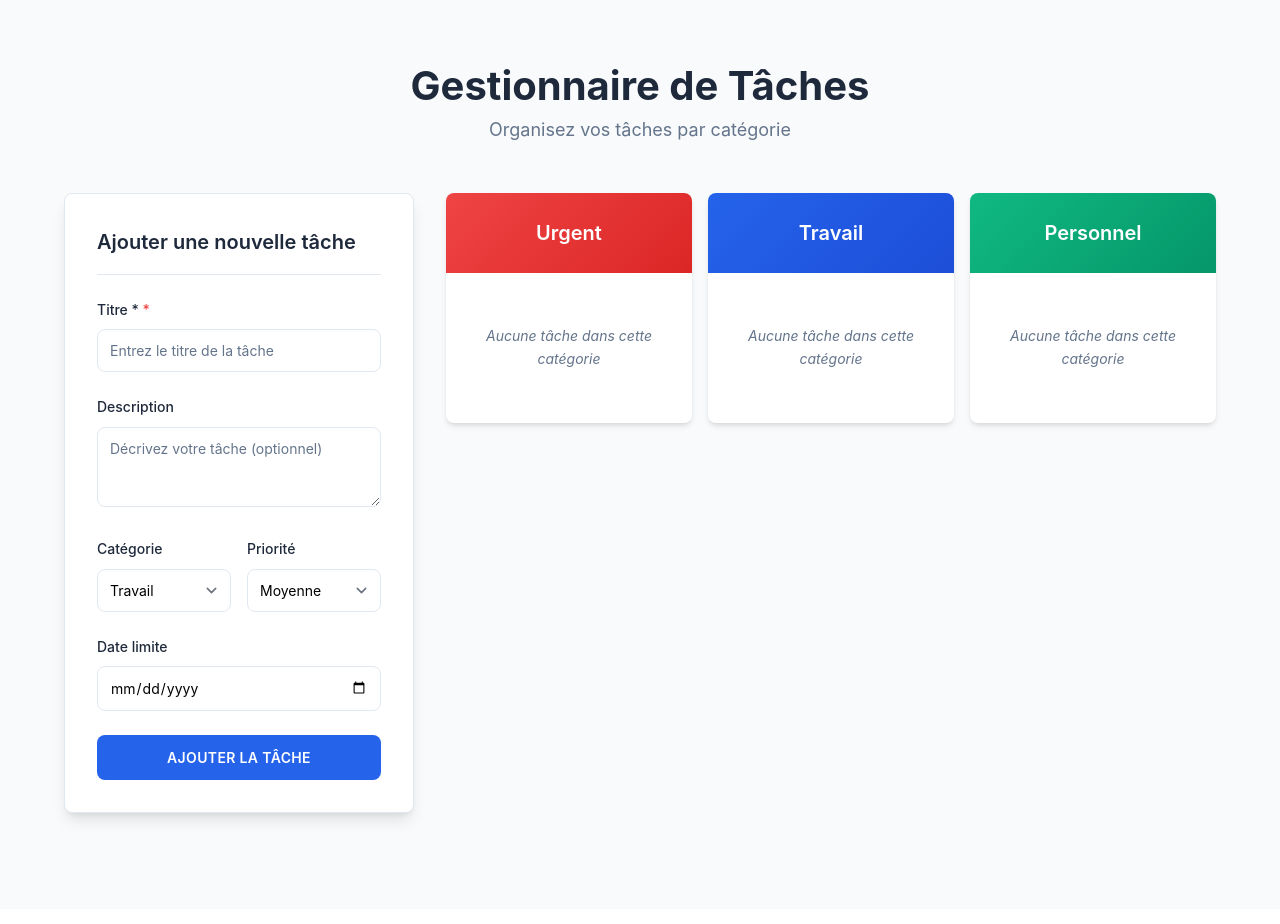
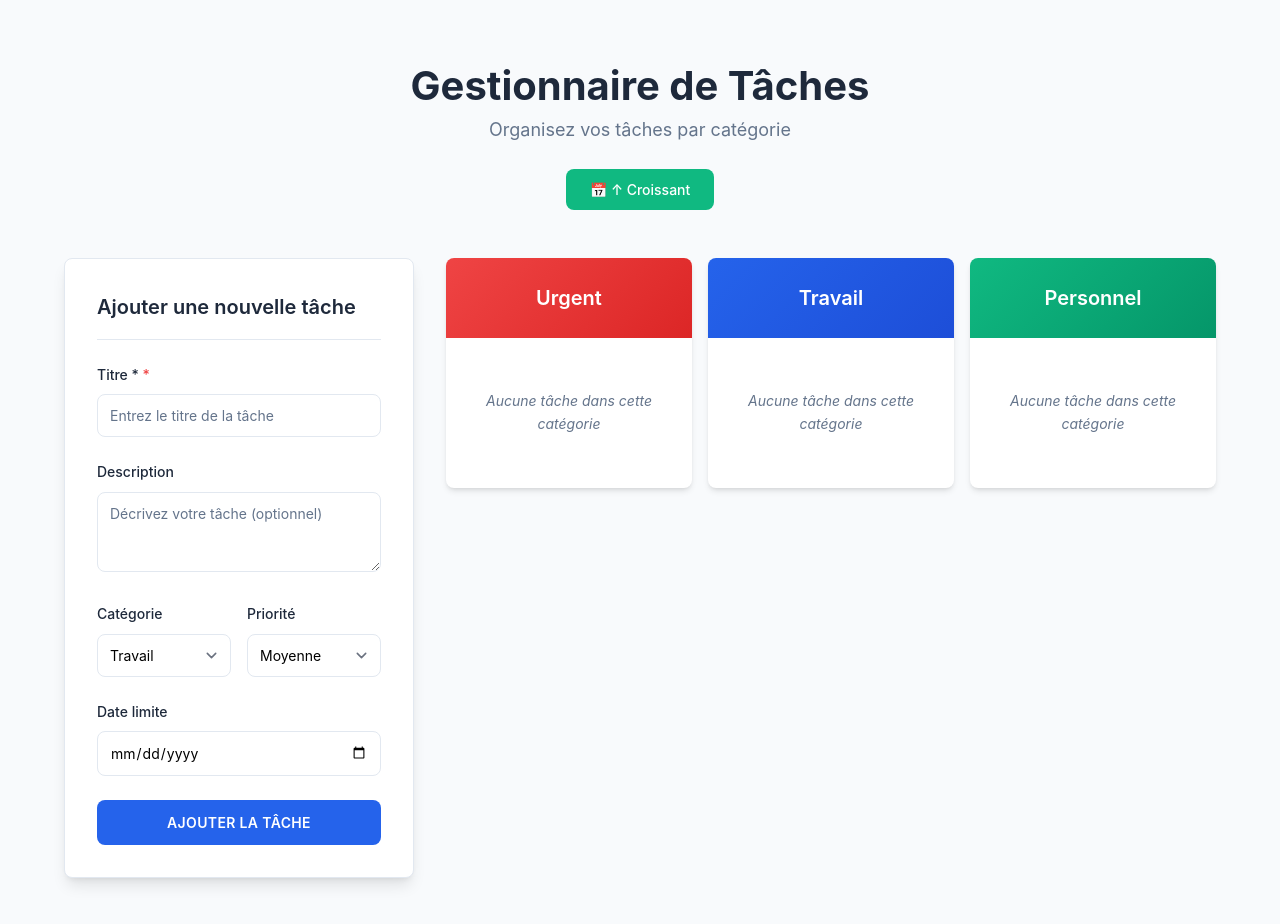
Before and after one commit to fredericlauss/courscss, a React (Vite) app in the folder task-manager/: page / in a window 1280 px wide. Shown: the top 924 px of the page. Built offline with nearby package versions, Linux system fonts and the light colour scheme.

Commit message:
Add sorting functionality to TaskManager component; introduce sort button with styles and update task filtering logic based on due dates.

```diff
--- a/task-manager/src/components/TaskManager.css
+++ b/task-manager/src/components/TaskManager.css
@@ -26,7 +26,7 @@
   p {
     font-size: 1.125rem;
     color: var(--text-secondary);
-    margin: 0;
+    margin: 0 0 1.5rem 0;
   }
 }
 
@@ -56,10 +56,54 @@
   flex: 1;
   width: 100%;
 
-
   @media (max-width: 1024px) {
     flex-direction: column;
     gap: 1.5rem;
+  }
+}
+
+.sort-btn {
+  display: inline-flex;
+  align-items: center;
+  gap: 0.5rem;
+  padding: 0.75rem 1.5rem;
+  color: white;
+  border: none;
+  border-radius: var(--border-radius);
+  font-size: 0.875rem;
+  font-weight: 500;
+  cursor: pointer;
+  transition: var(--transition);
+
+  &:hover {
+    transform: translateY(-1px);
+  }
+
+  &:active {
+    transform: translateY(0);
+  }
+
+  /* État croissant (par défaut) */
+  &.asc {
+    background-color: var(--success-color);
+
+    &:hover {
+      background-color: #059669;
+    }
+  }
+
+  /* État décroissant */
+  &.desc {
+    background-color: var(--warning-color);
+
+    &:hover {
+      background-color: #d97706;
+    }
+  }
+
+  @media (max-width: 768px) {
+    padding: 0.5rem 1rem;
+    font-size: 0.8rem;
   }
 }
 
--- a/task-manager/src/components/TaskManager.jsx
+++ b/task-manager/src/components/TaskManager.jsx
@@ -9,6 +9,7 @@ const TaskManager = () => {
     return savedTasks ? JSON.parse(savedTasks) : []
   })
   const [editingTask, setEditingTask] = useState(null)
+  const [sortOrder, setSortOrder] = useState('asc')
 
   useEffect(() => {
     localStorage.setItem('tasks', JSON.stringify(tasks))
@@ -50,7 +51,34 @@ const TaskManager = () => {
   }
 
   const getTasksByCategory = (category) => {
-    return tasks.filter(task => task.category === category)
+    let categoryTasks = tasks.filter(task => task.category === category)
+
+    categoryTasks = categoryTasks.sort((a, b) => {
+      if (!a.dueDate && !b.dueDate) return 0
+      if (!a.dueDate) return 1
+      if (!b.dueDate) return -1
+
+      const dateA = new Date(a.dueDate)
+      const dateB = new Date(b.dueDate)
+
+      return sortOrder === 'asc' ? dateA - dateB : dateB - dateA
+    })
+
+    return categoryTasks
+  }
+
+  const toggleSort = () => {
+    setSortOrder(sortOrder === 'asc' ? 'desc' : 'asc')
+  }
+
+  const getSortButtonText = () => {
+    return sortOrder === 'asc' ? '📅 ↑ Croissant' : '📅 ↓ Décroissant'
+  }
+
+  const getSortButtonTitle = () => {
+    return sortOrder === 'asc'
+      ? 'Passer au tri décroissant (plus lointain en premier)'
+      : 'Passer au tri croissant (plus proche en premier)'
   }
 
   return (
@@ -58,6 +86,13 @@ const TaskManager = () => {
       <header className="task-manager-header">
         <h1>Gestionnaire de Tâches</h1>
         <p>Organisez vos tâches par catégorie</p>
+        <button
+          className={`sort-btn ${sortOrder === 'asc' ? 'asc' : 'desc'}`}
+          onClick={toggleSort}
+          title={getSortButtonTitle()}
+        >
+          {getSortButtonText()}
+        </button>
       </header>
 
       <div className="main-content">
```
